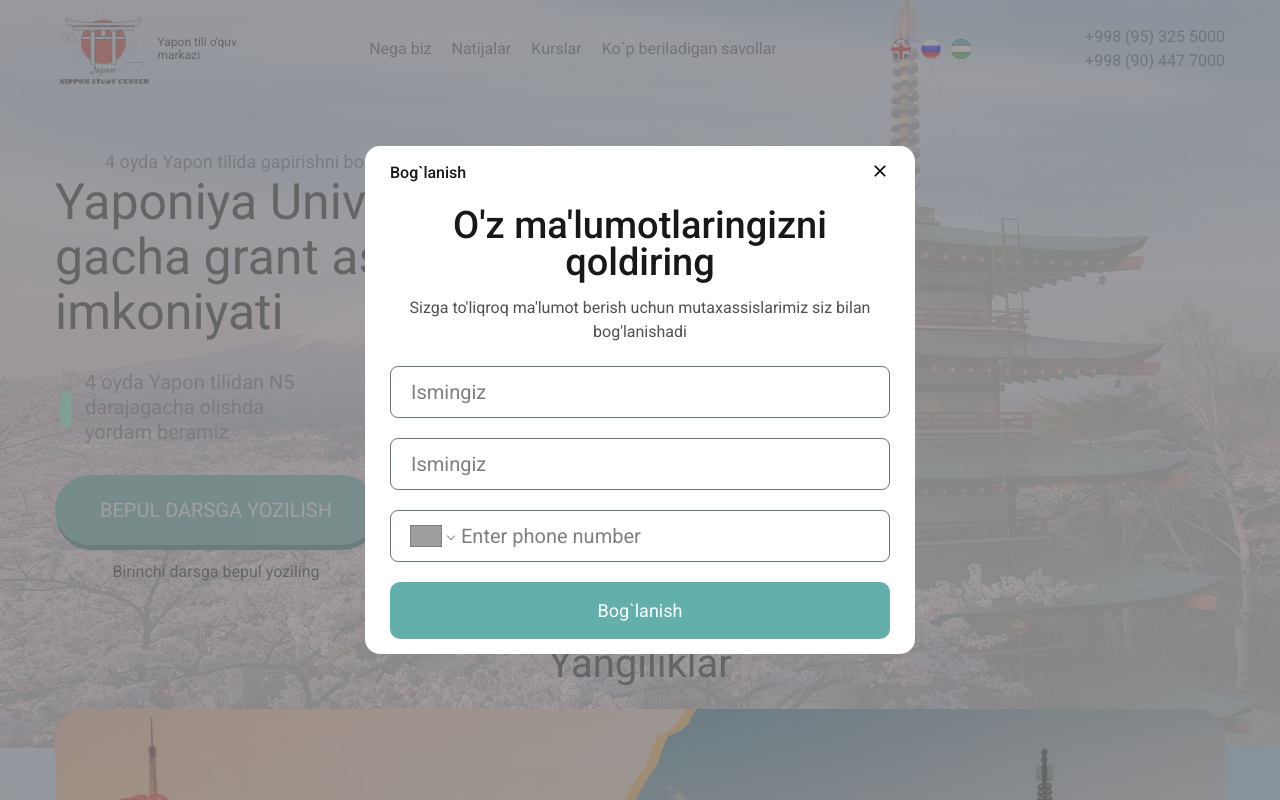
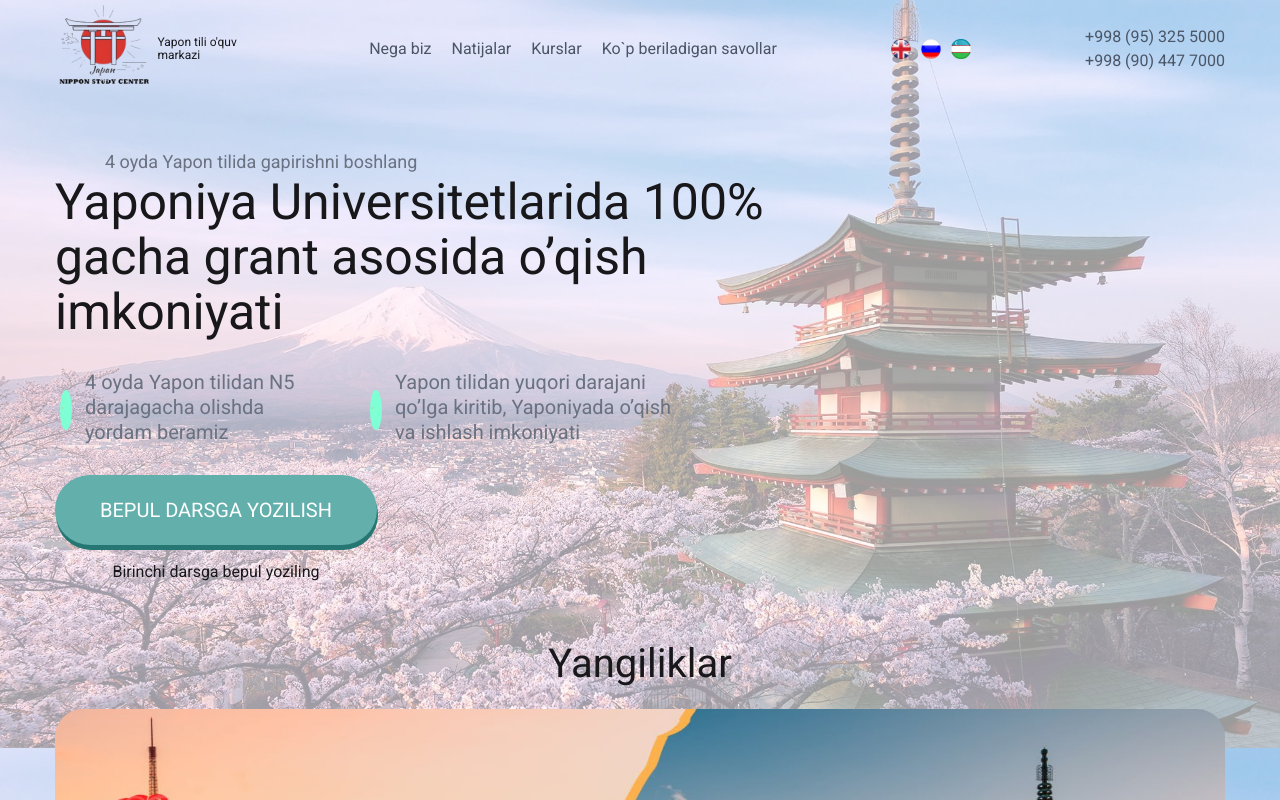
Before and after one commit to DavronNabijonv/nippon-school, a React (Vite) app: page / in a window 1280 px wide. Shown: the top 800 px of the page. Built offline with nearby package versions, Linux system fonts and the light colour scheme; grey boxes are pictures that could not be loaded.

Commit message:
navlink-connection

```diff
--- a/src/App.jsx
+++ b/src/App.jsx
@@ -1,3 +1,4 @@
+import React, { useState } from "react";
 import "./App.css";
 import Request_answer from "./components/request_answer";
 import Foot from "./foot_nav/foot";
@@ -16,15 +17,22 @@ import Result_section from "./sections/result_section";
 import Styde_center from "./sections/styde_center";
 import Univer_section from "./sections/univer_section";
 
+export const Modal_togle = React.createContext();
+export const Request_ans = React.createContext();
+
 function App() {
+  const [modalTogle, setModalTogle] = useState(false);
+  const [requestAns, setRequestAns] = useState(false);
+
   return (
+    <Modal_togle.Provider>
+      <Request_ans.Provider>
         <div className="opacity ">
           <navbar>
             <Navbar />
           </navbar>
 
 
-        <Modal_section />
 
           <section id="home">
             <Home_section />
@@ -62,6 +70,10 @@ function App() {
             <Foot />
           </footer>
         </div>
+        {modalTogle&&<Modal_section />}
+        {requestAns&&<Request_answer/>}
+      </Request_ans.Provider>
+    </Modal_togle.Provider>
   );
 }
 
--- a/src/foot_nav/nav.jsx
+++ b/src/foot_nav/nav.jsx
@@ -1,7 +1,6 @@
 import React, { useState } from "react";
 import "../App.css";
 import Text from "../components/txt";
-import { NavLink } from "react-router-dom";
 import { useTranslation } from "react-i18next";
 
 // images and icons
@@ -10,6 +9,7 @@ import en from "../assets/en.png";
 import ru from "../assets/ru.png";
 import uz from "../assets/uz.png";
 import { IoMenuSharp, IoClose } from "react-icons/io5";
+import { Link } from "react-scroll";
 
 export default function Navbar() {
   const [navTogle, setNavTogle] = useState(false);
@@ -26,16 +26,22 @@ export default function Navbar() {
     <div className="w-full">
       <div className="container">
         <div className="navbar flex justify-between items-center ">
-
           <div className="logo flex gap-[5px] w-[200px] items-center ">
-            <NavLink to={"/home"}>
+            <Link
+              to="home"
+              smooth={true}
+              duration={500}
+              spy={true}
+              offset={-80}
+              className="text-white cursor-pointer"
+            >
               <img
                 src={logo}
                 loading="lazy"
                 className="w-[100px]"
                 alt="logo image"
               />
-            </NavLink>
+            </Link>
             <Text txt="markaz" id_name="logo-txt" />
           </div>
 
@@ -82,65 +88,105 @@ export default function Navbar() {
             </button>
           </div>
 
-          <div className="phoneNumbers">
-            <p className="text-gray-600 text-[16px] ">{`+998 (95) 325 5000 `}</p>
-            <p className="text-gray-600 text-[16px] ">{`+998 (90) 447 7000 `}</p>
-          </div>
+          <a href="tel:+998953255000" target="_blank">
+            <div className="phoneNumbers">
+              <p className="text-gray-600 text-[16px] ">{`+998 (95) 325 5000 `}</p>
+              <p className="text-gray-600 text-[16px] ">{`+998 (90) 447 7000 `}</p>
+            </div>
+          </a>
 
-          <div className={navTogle?'phone-navbar active':"phone-navbar"} >
-            <div onClick={handleTogle} className="w-full text-[35px] flex justify-end " >
+          <div className={navTogle ? "phone-navbar active" : "phone-navbar"}>
+            <div
+              onClick={handleTogle}
+              className="w-full text-[35px] flex justify-end "
+            >
               <IoClose />
             </div>
             <div className="phone-links text-center flex flex-col gap-[30px] ">
               <LinksGroup hovBool={false} navTogleBtn={handleTogle} />
             </div>
-            <div className="phoneNav-numbers" onClick={handleTogle} >
+            <div className="phoneNav-numbers" onClick={handleTogle}>
               <p className="text-gray-600 text-[16px] ">{`+998 (95) 325 5000 `}</p>
               <p className="text-gray-600 text-[16px] ">{`+998 (90) 447 7000 `}</p>
             </div>
           </div>
         </div>
       </div>
-      <div className={navTogle?" overflow active ":"overflow"} onClick={handleTogle} ></div>
+      <div
+        className={navTogle ? " overflow active " : "overflow"}
+        onClick={handleTogle}
+      ></div>
     </div>
   );
 }
 
-function LinksGroup({hovBool,navTogleBtn}) {
+function LinksGroup({ hovBool, navTogleBtn }) {
   return (
     <>
-      <NavLink to={"/negabiz"} onClick={navTogleBtn} >
+      <Link
+        to="negabiz"
+        smooth={true}
+        duration={500}
+        spy={true}
+        offset={-80}
+        className="text-white cursor-pointer"
+        onClick={navTogleBtn}
+      >
         <Text
           txt="nega_biz"
           id_name="navlink-txt"
           t_hover={hovBool}
           t_color="text-gray-600"
         />
-      </NavLink>
-      <NavLink to={"/natija"} onClick={navTogleBtn} >
+      </Link>
+      <Link
+        to="natija"
+        smooth={true}
+        duration={500}
+        spy={true}
+        offset={-80}
+        className="text-white cursor-pointer"
+        onClick={navTogleBtn}
+      >
         <Text
           txt="natijalar"
           id_name="navlink-txt"
           t_hover={hovBool}
           t_color="text-gray-600"
         />
-      </NavLink>
-      <NavLink to={"/kurslar"} onClick={navTogleBtn} >
+      </Link>
+      <Link
+        to="kurslar"
+        smooth={true}
+        duration={500}
+        spy={true}
+        offset={-80}
+        className="text-white cursor-pointer"
+        onClick={navTogleBtn}
+      >
         <Text
           txt="kurslar"
           id_name="navlink-txt"
           t_hover={hovBool}
           t_color="text-gray-600"
         />
-      </NavLink>
-      <NavLink to={"/savollar"} onClick={navTogleBtn} >
+      </Link>
+      <Link
+        to="savollar"
+        smooth={true}
+        duration={500}
+        spy={true}
+        offset={-80}
+        className="text-white cursor-pointer"
+        onClick={navTogleBtn}
+      >
         <Text
           txt="savollar"
           id_name="navlink-txt"
           t_hover={hovBool}
           t_color="text-gray-600"
         />
-      </NavLink>
+      </Link>
     </>
   );
 }
--- a/src/sections/home_section.jsx
+++ b/src/sections/home_section.jsx
@@ -1,29 +1,39 @@
-import React from 'react'
-import Text from '../components/txt'
-import Btn from '../components/btn'
-import '../App.css';
+import React from "react";
+import Text from "../components/txt";
+import Btn from "../components/btn";
+import "../App.css";
+import { Link } from "react-scroll";
 
 export default function Home_section() {
   return (
-    <div className='home-section' >
+    <div className="home-section">
       <div className="container flex flex-col justify-start items-start gap-[30px] ">
-            <div className=' home-title-txt w-full' >
-                <Text txt='gapirish' t_color='text-gray-500' id_name='home-title' />
-                <Text txt='imkoniyat' id_name='home-txt' />
+        <div className=" home-title-txt w-full">
+          <Text txt="gapirish" t_color="text-gray-500" id_name="home-title" />
+          <Text txt="imkoniyat" id_name="home-txt" />
         </div>
-            <div className='before-grp'>
+        <div className="before-grp">
           <div className="before">
-                    <Text txt='4_oy' t_color='text-gray-500' id_name='before' />
+            <Text txt="4_oy" t_color="text-gray-500" id_name="before" />
           </div>
           <div className="before">
-                    <Text txt='daraja' t_color='text-gray-500' id_name='before' />
+            <Text txt="daraja" t_color="text-gray-500" id_name="before" />
           </div>
         </div>
-            <div id='home-btn-grp' className='flex flex-col gap-[15px] '>
-                <Btn txt="bepul-btn" t_color='text-white' id_name='bepul-btn' />
-                <Text txt='bepul-txt' id_name='bepul-txt' />
+        <div id="home-btn-grp" className="flex flex-col gap-[15px] ">
+          <Link
+            to="kurslar"
+            smooth={true}
+            duration={500}
+            spy={true}
+            offset={-80}
+            className="text-white cursor-pointer"
+          >
+            <Btn txt="bepul-btn" t_color="text-white" id_name="bepul-btn" />
+          </Link>
+          <Text txt="bepul-txt" id_name="bepul-txt" />
         </div>
       </div>
     </div>
-  )
+  );
 }
--- a/src/sections/modal/modal.css
+++ b/src/sections/modal/modal.css
@@ -1,8 +1,8 @@
 .modal-overflow{
-    position: absolute;
+    position: fixed;
     width: 100%;
     height: 100%;
-    z-index: 2222;
+    z-index: 22222;
     top: 0;
     left: 0;
     background-color: rgba(128, 128, 128, 0.747);
--- a/src/sections/modal/modal.jsx
+++ b/src/sections/modal/modal.jsx
@@ -11,10 +11,12 @@ import { IoMdClose } from "react-icons/io";
 import Btn from "../../components/btn";
 
 export default function Modal_section({ close_func }) {
+
   const { t } = useTranslation();
   const [value, setValue] = useState();
 
   useEffect(() => {
+
     AOS.init({
       duration: 1000, // animation duration
       once: true, // animation should happen only once
```
Lines whose indentation alone changed are shown as unchanged.
